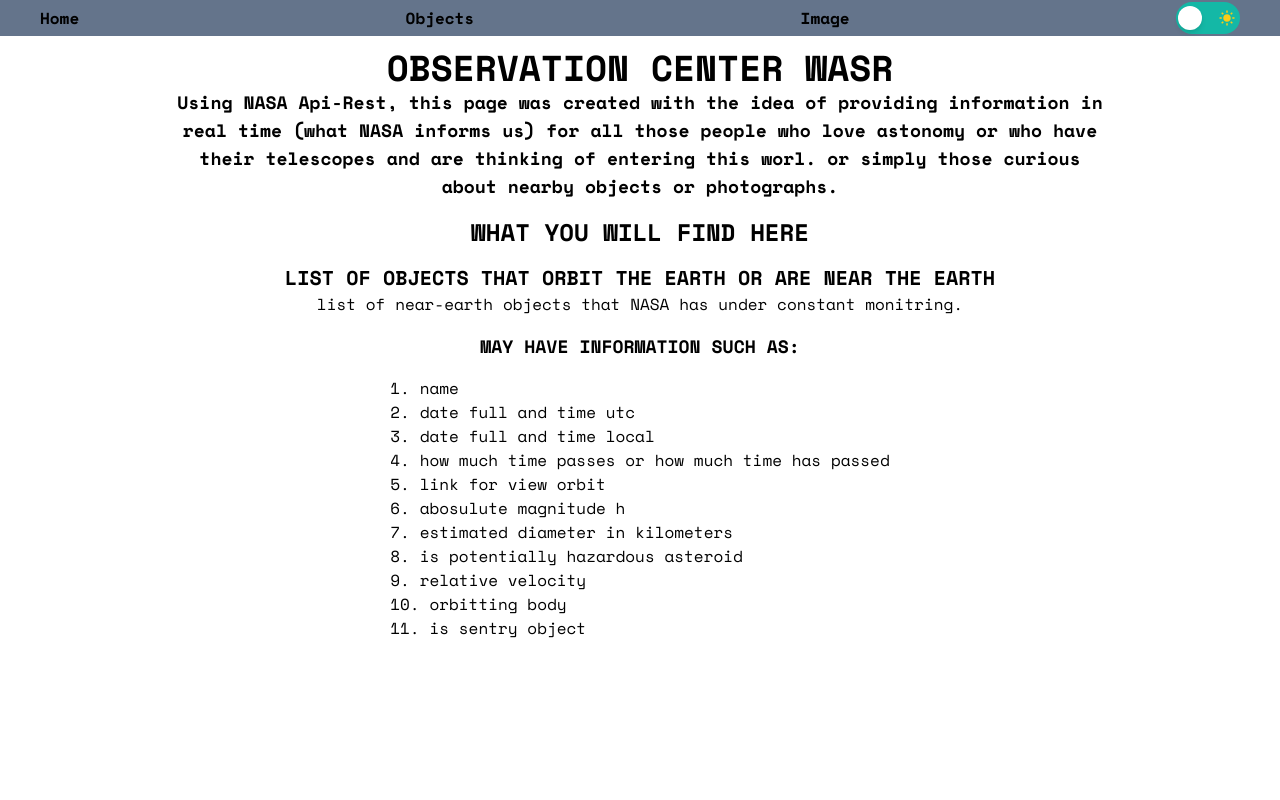
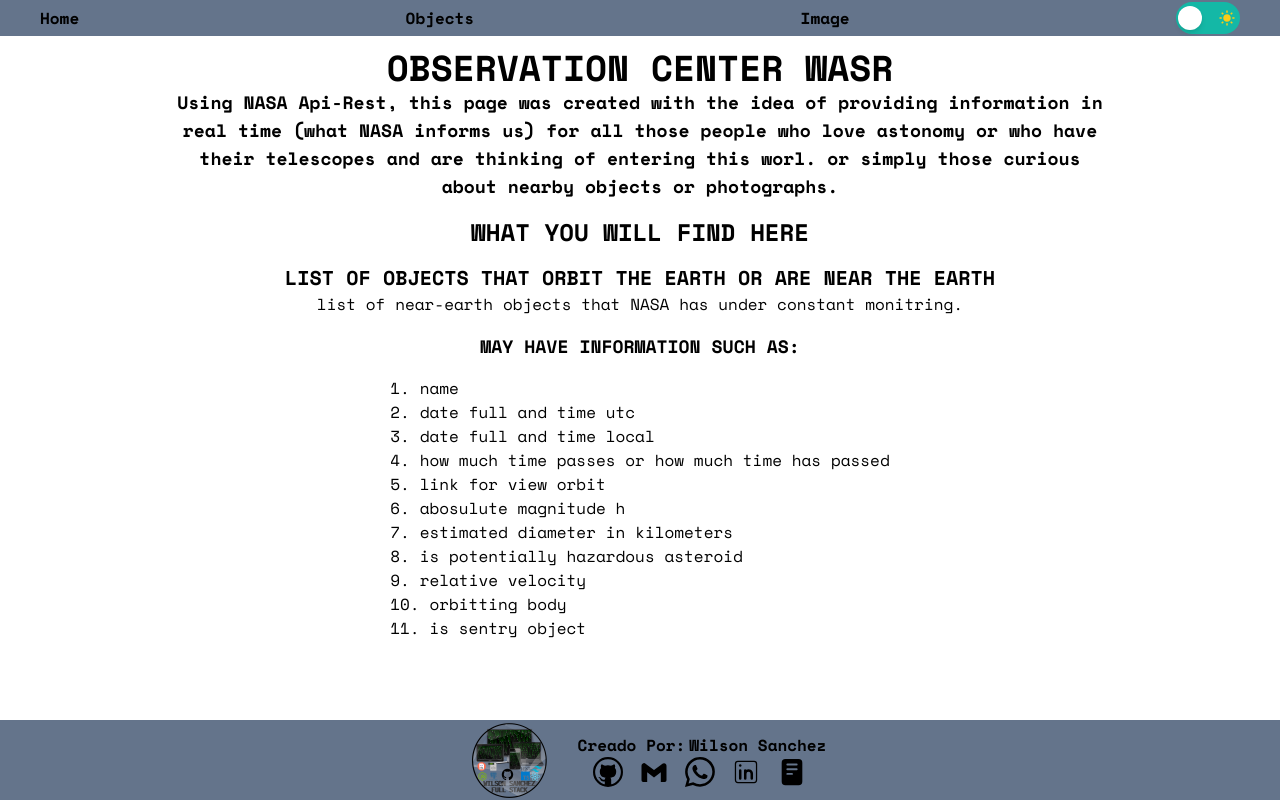
Before and after one commit to WilsonSanFullStack/api-nasa, a Next.js app: page / in a window 1280 px wide. Built offline with nearby package versions, Linux system fonts and the light colour scheme.

Commit message:
se agrega pie de pagina

```diff
--- /dev/null
+++ b/src/app/components/tools/Pie.tsx
@@ -0,0 +1,53 @@
+import Link from "next/link";
+import { VscGithub } from "react-icons/vsc";
+import { BiLogoGmail } from "react-icons/bi";
+import { BsWhatsapp } from "react-icons/bs";
+import { CiLinkedin } from "react-icons/ci";
+import { IoReader  } from "react-icons/io5";
+import Image from "next/image";
+
+export default function Pie() {
+  return (
+    <div className="px-10 bg-slate-500 absolute bottom-0 h-20 min-w-full font-bold flex justify-center items-center">
+      <Image
+        src="/logo circulo limpio.png"
+        alt="logo"
+        width={120}
+        height={100}
+        className="my-0.5"
+      />
+      <div>
+        <div className="flex">
+          <h1 className="mx-1">Creado Por:</h1>
+          <h1>Wilson Sanchez</h1>
+        </div>
+        <div className="flex justify-center">
+            <Link href="https://github.com/WilsonSanFullStack" target="_blank" rel="noopener noreferrer">
+              <VscGithub className="text-3xl mx-2 cursor-pointer" />
+            </Link>
+            <Link
+              href="mailto:harveysanch@gmail.com?subject=Interesado%20en%20sus%20sevicios"
+              target="_blank" rel="noopener noreferrer"
+            >
+              <BiLogoGmail className="text-3xl mx-2 cursor-pointer" />
+            </Link>
+
+            <Link href="https://wa.me/+573156226982" target="_blank" rel="noopener noreferrer">
+              <BsWhatsapp className="text-3xl mx-2 cursor-pointer" />
+            </Link>
+
+            <Link href="https://www.linkedin.com/in/wilsonsan/" target="_blank" rel="noopener noreferrer">
+              <CiLinkedin className="text-3xl mx-2 cursor-pointer" />
+            </Link>
+
+            <Link
+              href="https://wilsonsanchez.vercel.app/"
+              target="_blank"
+            >
+              <IoReader  className="text-3xl mx-2 cursor-pointer" />
+            </Link>
+          </div>
+      </div>
+    </div>
+  );
+}
--- a/src/app/layout.tsx
+++ b/src/app/layout.tsx
@@ -35,6 +35,7 @@ export default function RootLayout({
           </li>
         </ul>
       </nav>
+
       {children}</body>
     </html>
   );
--- a/src/app/page.tsx
+++ b/src/app/page.tsx
@@ -1,10 +1,12 @@
+import Pie from "./components/tools/Pie";
+
 export default async function Home() {
   return (
     <main className="mt-12">
       <h1 className="text-center text-4xl uppercase font-bold">
         observation center wasr
       </h1>
-      <p className="text-center mx-44 font-semibold text-lg">
+      <p className="text-center mx-44 font-semibold text-lg movil:mx-8">
         Using NASA Api-Rest, this page was created with the idea of providing
         information in real time (what NASA informs us) for all those people who
         love astonomy or who have their telescopes and are thinking of entering
@@ -17,7 +19,7 @@ export default async function Home() {
         <h3 className="text-center text-xl uppercase font-bold mt-4">
           list of objects that orbit the earth or are near the earth
         </h3>
-        <p className="text-center mx-44">
+        <p className="text-center mx-44 movil:mx-8">
           list of near-earth objects that NASA has under constant monitring.
         </p>
         <h4 className="text-center text-lg uppercase font-bold mt-4">
@@ -40,8 +42,8 @@ export default async function Home() {
             <li className="list-decimal">is sentry object</li>
           </ul>
         </section>
-
       </div>
+      <Pie />
     </main>
   );
 }
```
Also changed, not shown: public/logo circulo limpio.png (added).
